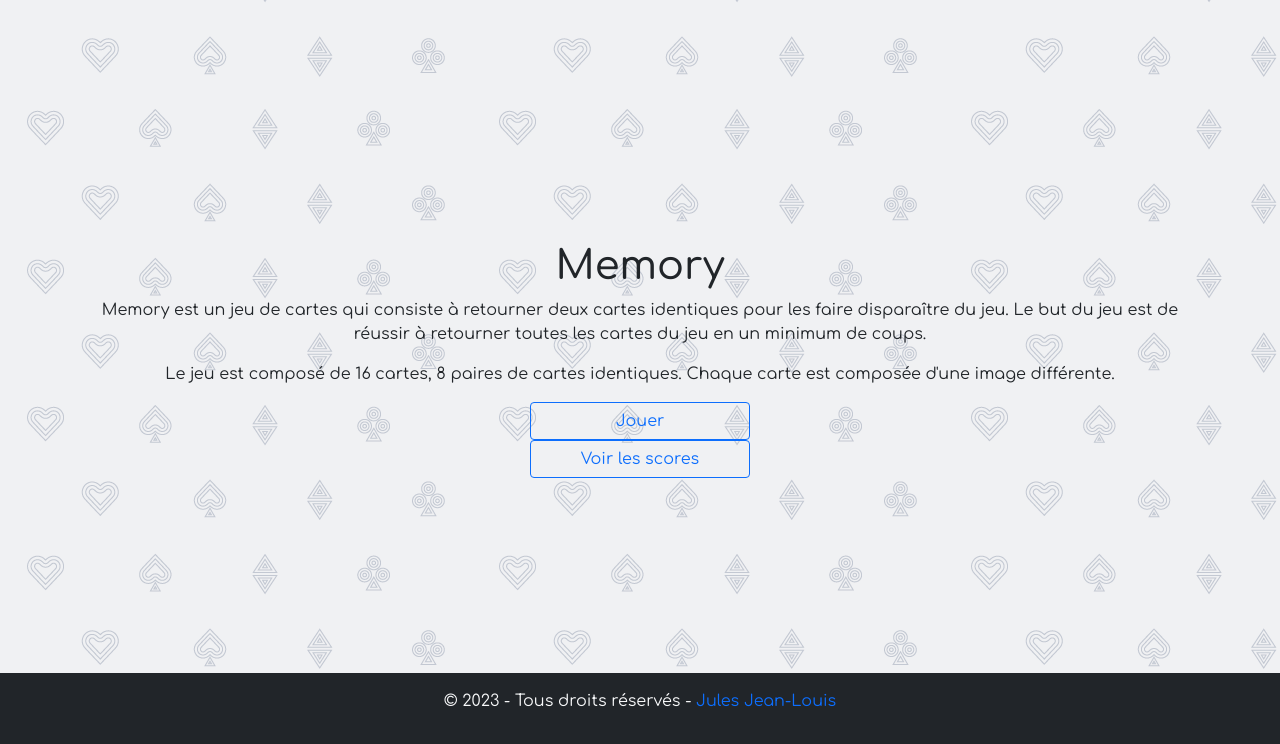
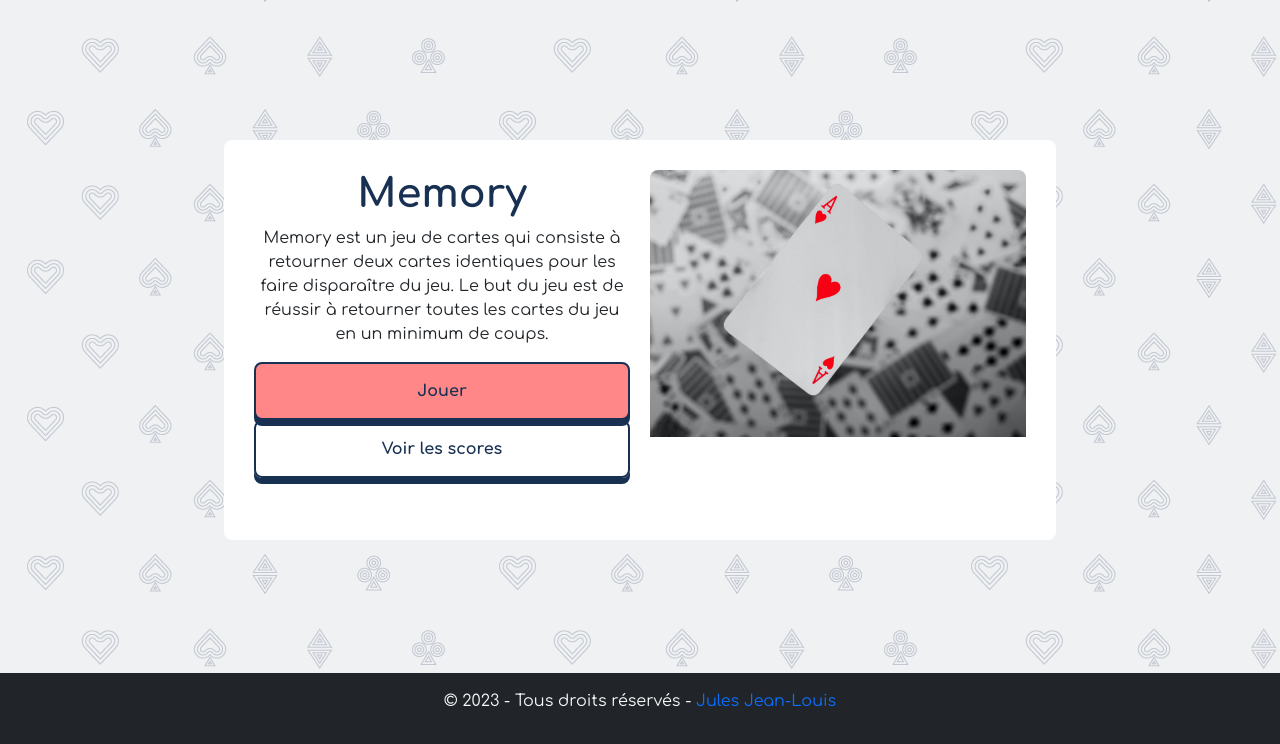
Before and after one commit to jules-jean-louis1/memory, a PHP site: page / in a window 1280 px wide. Shown: the part 56-800 px from the top of the page. Run offline with PHP 8.4, Linux system fonts and the light colour scheme; some libraries are stand-ins or nearby versions.

Commit message:
modify style index

```diff
--- a/index.php
+++ b/index.php
@@ -20,19 +20,30 @@ include_once('./classes/Connexion.php');
 <!-- H E A D E R - E N D -->
 <!-- C O N T E N T -->
     <main>
-        <article>
-            <section>
+        <article class="box_white_w_i">
+            <section class="wapper_i">
                 <div class="container">
                     <div class="row">
-                        <div class="col-12">
-                            <h1>Memory</h1>
-                            <p>Memory est un jeu de cartes qui consiste à retourner deux cartes identiques pour les faire disparaître du jeu. Le but du jeu est de réussir à retourner toutes les cartes du jeu en un minimum de coups.</p>
-                            <p>Le jeu est composé de 16 cartes, 8 paires de cartes identiques. Chaque carte est composée d'une image différente.</p>
+                        <div class="warpper_cont_i">
+                            <div class="title_i">
+                                <div class="row">
+                                    <div class="col-12">
+                                        <h1>Memory</h1>
+                                        <p>Memory est un jeu de cartes qui consiste à retourner deux cartes identiques pour les faire disparaître du jeu. Le but du jeu est de réussir à retourner toutes les cartes du jeu en un minimum de coups.</p>
+                                        <!-- <p>Le jeu est composé de 16 cartes, 8 paires de cartes identiques. Chaque carte est composée d'une image différente.</p> -->
+                                    </div>
+                                </div>
+                                <div class="d-flex flex-column" id="color_font_a_i">
+                                    <button id="btn_play_i"><a href="">Jouer</a></button>
+                                    <button id="btn_scores_i"><a href="">Voir les scores</a></button>
+                                </div>
+                            </div>
+                            <div class="img_i">
+                                <div class="container_img_i">
+                                    <img src="./images/background/amirali-mirhashemian-Qp-UPUet86g-unsplash.jpg" alt="">
+                                </div>
+                            </div>
                         </div>
-                    </div>
-                    <div class="row">
-                        <button class="btn btn-outline-primary"><a href="">Jouer</a></button>
-                        <button class="btn btn-outline-primary"><a href="">Voir les scores</a></button>
                     </div>
                 </div>
             </section>
--- a/styles.css
+++ b/styles.css
@@ -73,6 +73,71 @@ Button if non login */
 }
 /*#####################################################################
 #######################################################################
+""" I N D E X  - P A G E """ ##########################################
+#######################################################################
+#####################################################################*/
+.warpper_cont_i {
+    display: flex;
+    flex-direction: row;
+    text-align: center;
+    padding: 30px;
+    background-color: #fff;
+    border-radius: 8px;
+    width: 65vw;
+    height: 50vh;
+    gap: 20px;
+}
+.col-12 h1 {
+    color:#183153;
+    font-weight: 900;
+}
+.title_i {
+    width: 50vw;
+}
+.img_i {
+    overflow: hidden;
+    width: 50vw;
+    border-radius: 8px;
+}
+.container_img_i img {
+    position: relative;
+    left: -45px;
+    top: -34px;
+    width: 120%;
+}
+#btn_play_i {
+    border: 0.125em solid #183153;
+    border-radius: 0.5em;
+    box-shadow: 0 0.375em 0 #183153;
+    font-weight: 900;
+    color: #183153;
+    padding: calc((4em - (1em * 1.5) - (0.125em * 2) - 0.375em) / 2) calc(1em * 1.5);
+    background-color: #FF8787;
+}
+#btn_play_i:hover {
+    background-color: #e03131;
+    transition: 0 ease-in;
+}
+#color_font_a_i a {
+    color: #183153;
+    font-weight: 900;
+}
+#btn_scores_i {
+    border: 0.125em solid #183153;
+    border-radius: 0.5em;
+    box-shadow: 0 0.375em 0 #183153;
+    font-weight: 900;
+    color: #183153;
+    padding: calc((4em - (1em * 1.5) - (0.125em * 2) - 0.375em) / 2) calc(1em * 1.5);
+    background-color: transparent;
+}
+#btn_scores_i:hover {
+    background-color: rgb(150, 150, 150);
+    transition: 0 ease-in;
+}
+
+/*#####################################################################
+#######################################################################
 """ L O G I N  - P A G E """ ##########################################
 #######################################################################
 #####################################################################*/
@@ -81,7 +146,7 @@ body {
     background-color: #F0F1F3;
 }
 main {
-    height: 90vh;
+    height: 85vh;
     display: flex;
     justify-content: center;
     flex-direction: column;
--- /dev/null
+++ b/tempCodeRunnerFile.php
@@ -0,0 +1,2 @@
+<?php
+<img src="./images/background/amirali-mirhashemian-Qp-UPUet86g-unsplash.jpg" alt="">
```
Also changed, not shown: images/background/amirali-mirhashemian-Qp-UPUet86g-unsplash.jpg (added).
